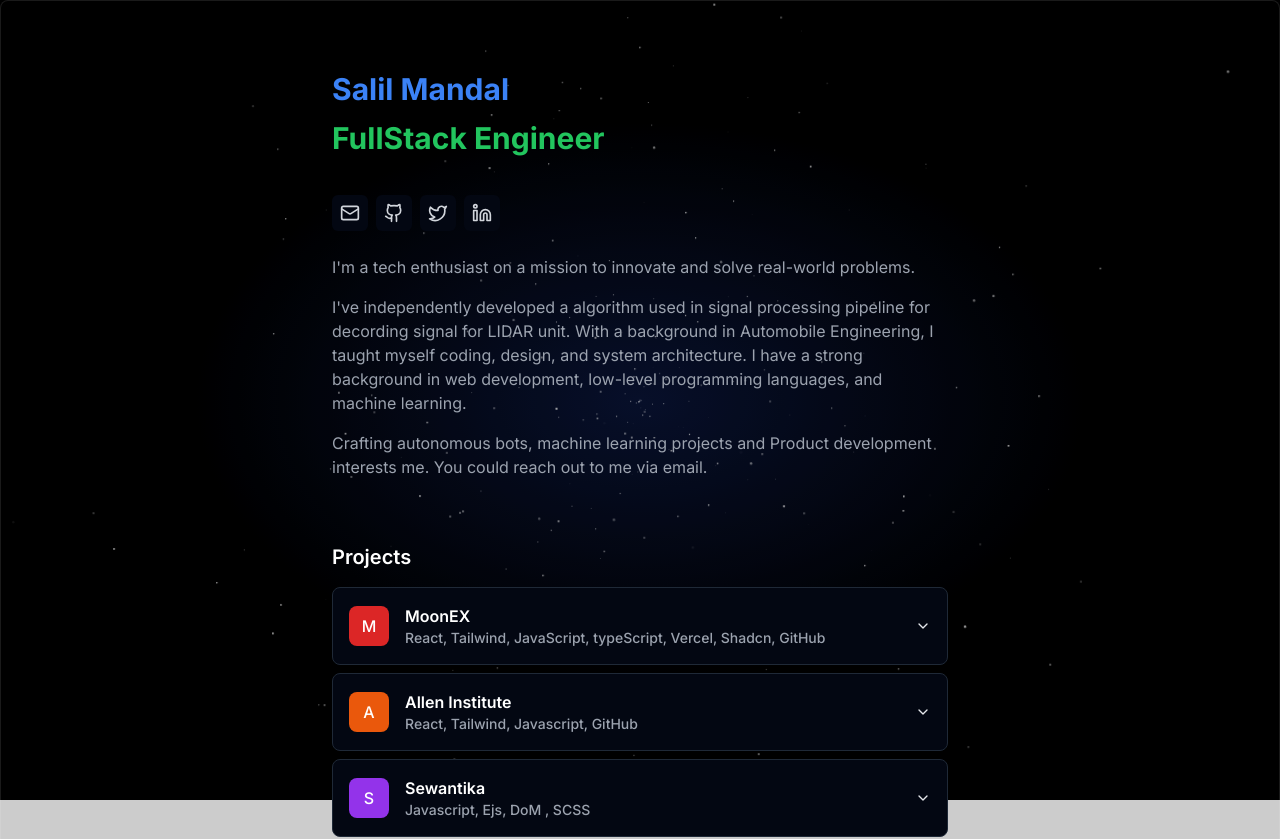
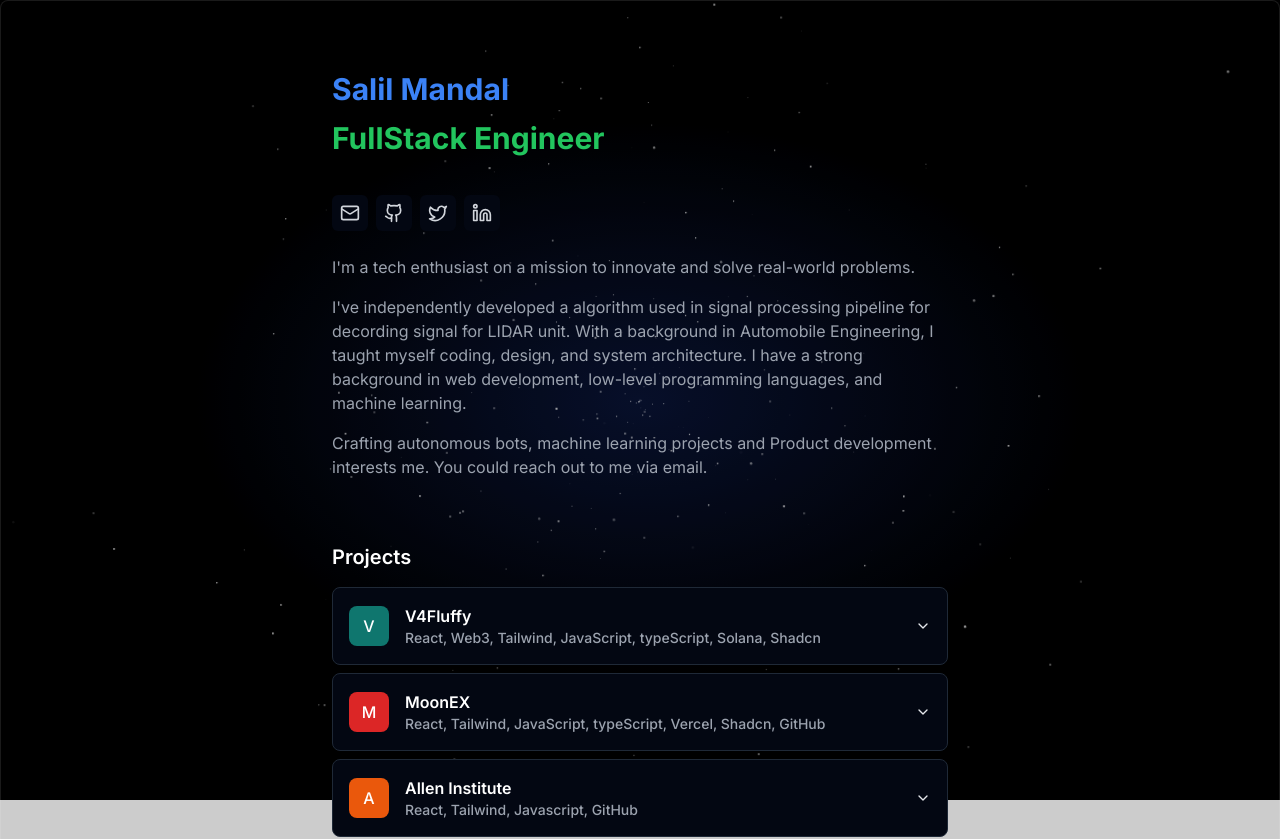
Before and after one commit to Asta1984/fluffy-octo-pancake, a Next.js app: page / in a window 1280 px wide. Shown: the top 839 px of the page. Built offline with nearby package versions, Linux system fonts and the light colour scheme.

Commit message:
new project solana

```diff
--- a/src/constants/workExperience.ts
+++ b/src/constants/workExperience.ts
@@ -1,4 +1,17 @@
 export const workExperience = [
+
+  {
+    icon: "V",
+    company: "V4Fluffy",
+    role: "React, Web3, Tailwind, JavaScript, typeScript, Solana, Shadcn",
+    shortdesc:
+      "",
+    desc: "This a presale landing page, done as a interview task consist of solanawallet adapter and react components",
+    bgColor: "bg-teal-700",
+    textColor: "text-white",
+    sourceCode: "https://github.com/Asta1984/fluffy-octo-invention.git",
+    webLink: "https://fluffy-octo-invention-five.vercel.app/",
+  },
   {
       icon: "M",
       company: "MoonEX",
```
Lines whose indentation alone changed are shown as unchanged.
